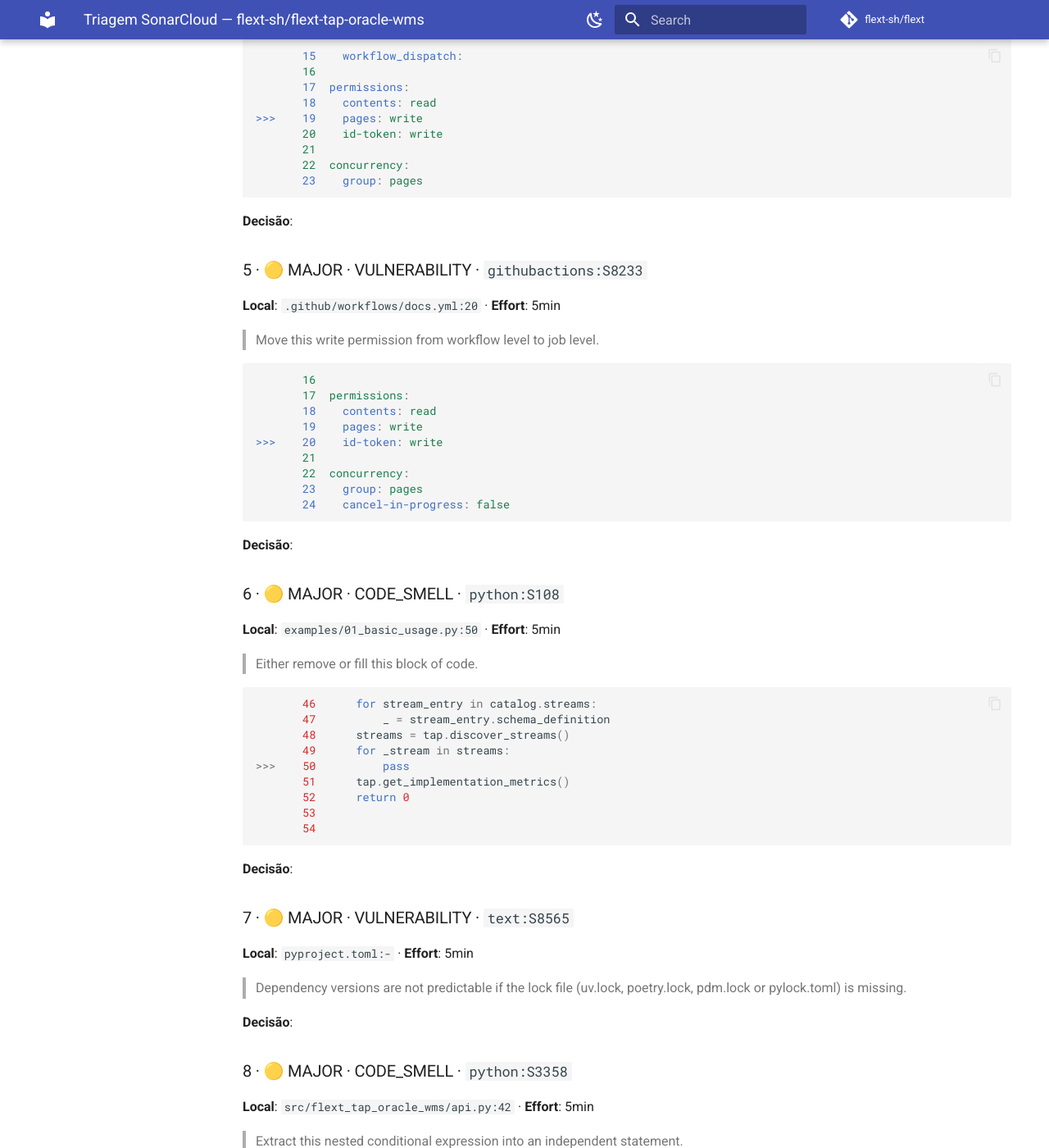
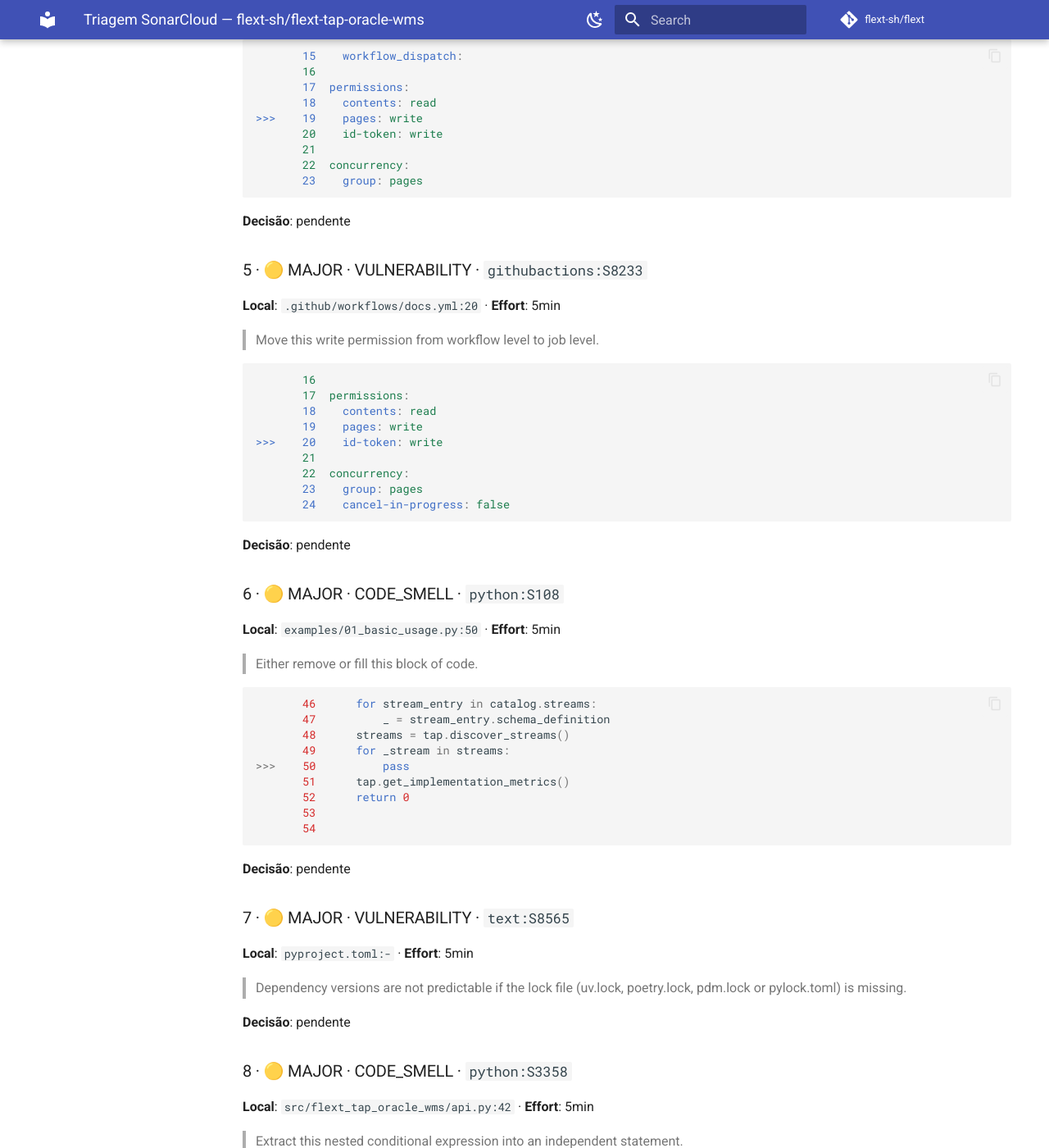
Before and after one commit to flext-sh/flext-tap-oracle-wms, an MkDocs documentation site: the page built from docs/security/sonarqube-triage.md, in a window 1280 px wide and 1400 px high, scrolled down 2378 px. Shown: the whole window at 82% size. Built offline with MkDocs 1.6.1 and Material for MkDocs 9.7.7, drawn with Linux system fonts in a browser that asks for light colours; comment, search, counter and statistics services are not loaded; some of the changed text lies outside the part shown.

Commit message:
docs(security): fix markdown lint findings

````diff
--- a/docs/security/sonarqube-triage.md
+++ b/docs/security/sonarqube-triage.md
@@ -44,7 +44,7 @@ Cada issue traz a **mensagem do SonarQube** (descreve o problema e o impacto), o
       186          conv = u.TapOracleWms.MappingConversion
 ```
 
-**Decisão**:
+**Decisão**: pendente
 
 ### 2 · 🟠 CRITICAL · CODE_SMELL · `python:S3776`
 **Local**: `src/flext_tap_oracle_wms/tap.py:83` · **Effort**: 19min
@@ -63,7 +63,7 @@ Cada issue traz a **mensagem do SonarQube** (descreve o problema e o impacto), o
        87              raw_streams
 ```
 
-**Decisão**:
+**Decisão**: pendente
 
 ### 3 · 🟡 MAJOR · VULNERABILITY · `githubactions:S8264`
 **Local**: `.github/workflows/docs.yml:18` · **Effort**: 5min
@@ -82,7 +82,7 @@ Cada issue traz a **mensagem do SonarQube** (descreve o problema e o impacto), o
        22  concurrency:
 ```
 
-**Decisão**:
+**Decisão**: pendente
 
 ### 4 · 🟡 MAJOR · VULNERABILITY · `githubactions:S8233`
 **Local**: `.github/workflows/docs.yml:19` · **Effort**: 5min
@@ -101,7 +101,7 @@ Cada issue traz a **mensagem do SonarQube** (descreve o problema e o impacto), o
        23    group: pages
 ```
 
-**Decisão**:
+**Decisão**: pendente
 
 ### 5 · 🟡 MAJOR · VULNERABILITY · `githubactions:S8233`
 **Local**: `.github/workflows/docs.yml:20` · **Effort**: 5min
@@ -120,7 +120,7 @@ Cada issue traz a **mensagem do SonarQube** (descreve o problema e o impacto), o
        24    cancel-in-progress: false
 ```
 
-**Decisão**:
+**Decisão**: pendente
 
 ### 6 · 🟡 MAJOR · CODE_SMELL · `python:S108`
 **Local**: `examples/01_basic_usage.py:50` · **Effort**: 5min
@@ -139,7 +139,7 @@ Cada issue traz a **mensagem do SonarQube** (descreve o problema e o impacto), o
        54
 ```
 
-**Decisão**:
+**Decisão**: pendente
 
 ### 7 · 🟡 MAJOR · VULNERABILITY · `text:S8565`
 **Local**: `pyproject.toml:-` · **Effort**: 5min
@@ -147,7 +147,7 @@ Cada issue traz a **mensagem do SonarQube** (descreve o problema e o impacto), o
 > Dependency versions are not predictable if the lock file (uv.lock, poetry.lock, pdm.lock or pylock.toml) is missing.
 
 
-**Decisão**:
+**Decisão**: pendente
 
 ### 8 · 🟡 MAJOR · CODE_SMELL · `python:S3358`
 **Local**: `src/flext_tap_oracle_wms/api.py:42` · **Effort**: 5min
@@ -166,7 +166,7 @@ Cada issue traz a **mensagem do SonarQube** (descreve o problema e o impacto), o
        46          )
 ```
 
-**Decisão**:
+**Decisão**: pendente
 
 ### 9 · ⚪ MINOR · CODE_SMELL · `python:S7504`
 **Local**: `conftest.py:20` · **Effort**: 5min
@@ -185,7 +185,7 @@ Cada issue traz a **mensagem do SonarQube** (descreve o problema e o impacto), o
        24                  sys.modules.pop(module_name, None)
 ```
 
-**Decisão**:
+**Decisão**: pendente
 
 ### 10 · ⚪ MINOR · CODE_SMELL · `python:S8714`
 **Local**: `tests/integration/test_wms_connection.py:92` · **Effort**: 5min
@@ -204,4 +204,4 @@ Cada issue traz a **mensagem do SonarQube** (descreve o problema e o impacto), o
        96                  if record_count >= max_records:
 ```
 
-**Decisão**:
+**Decisão**: pendente
````
